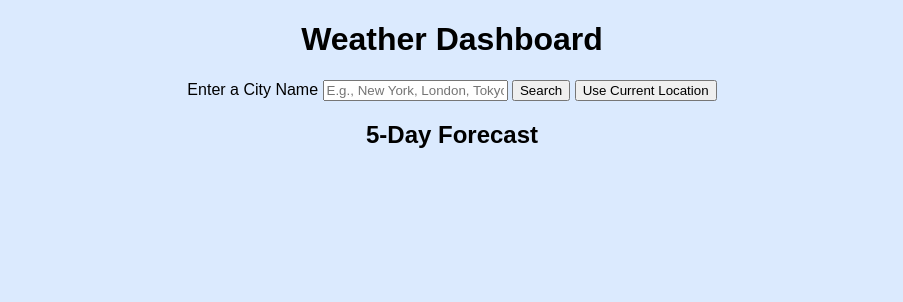
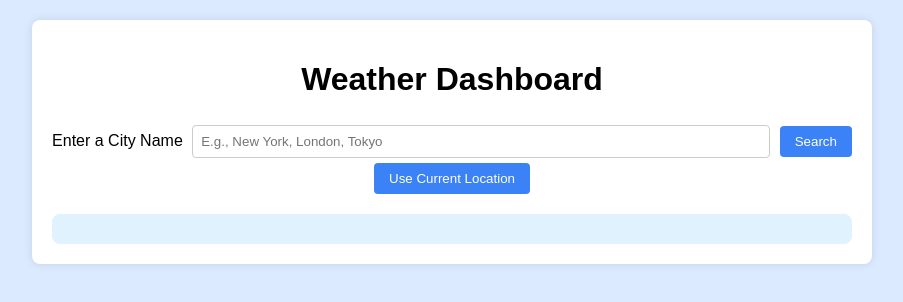
Before and after one commit to WebDev-Rishabh/Weather-App, a plain HTML site: page index.html in a window 1280 px wide. Shown: the whole page, without its empty margins (188-1091 px from the left). Drawn offline with Linux system fonts and the light colour scheme.

Commit message:
css update

```diff
--- a/style.css
+++ b/style.css
@@ -5,3 +5,61 @@ body {
     margin: 0;
     padding: 0;
 }
+
+.container {
+    max-width: 800px;
+    margin: 20px auto;
+    background: white;
+    padding: 20px;
+    border-radius: 8px;
+    box-shadow: 0 0 10px rgba(0, 0, 0, 0.1);
+}
+
+.search-container {
+    margin-bottom: 20px;
+}
+
+input {
+    width: 70%;
+    padding: 8px;
+    margin: 5px;
+    border: 1px solid #ccc;
+    border-radius: 4px;
+}
+
+button {
+    padding: 8px 15px;
+    border: none;
+    background-color: #3b82f6;
+    color: white;
+    cursor: pointer;
+    border-radius: 4px;
+}
+
+button:hover {
+    background-color: #2563eb;
+}
+
+.weather-box {
+    background: #e0f2fe;
+    padding: 15px;
+    border-radius: 8px;
+    margin-top: 10px;
+}
+
+.forecast-container {
+    margin-top: 20px;
+}
+
+.forecast-container.hidden {
+    display: none;
+}
+
+.forecast-card {
+    display: inline-block;
+    background: #94a3b8;
+    color: white;
+    padding: 10px;
+    margin: 5px;
+    border-radius: 8px;
+}
```
